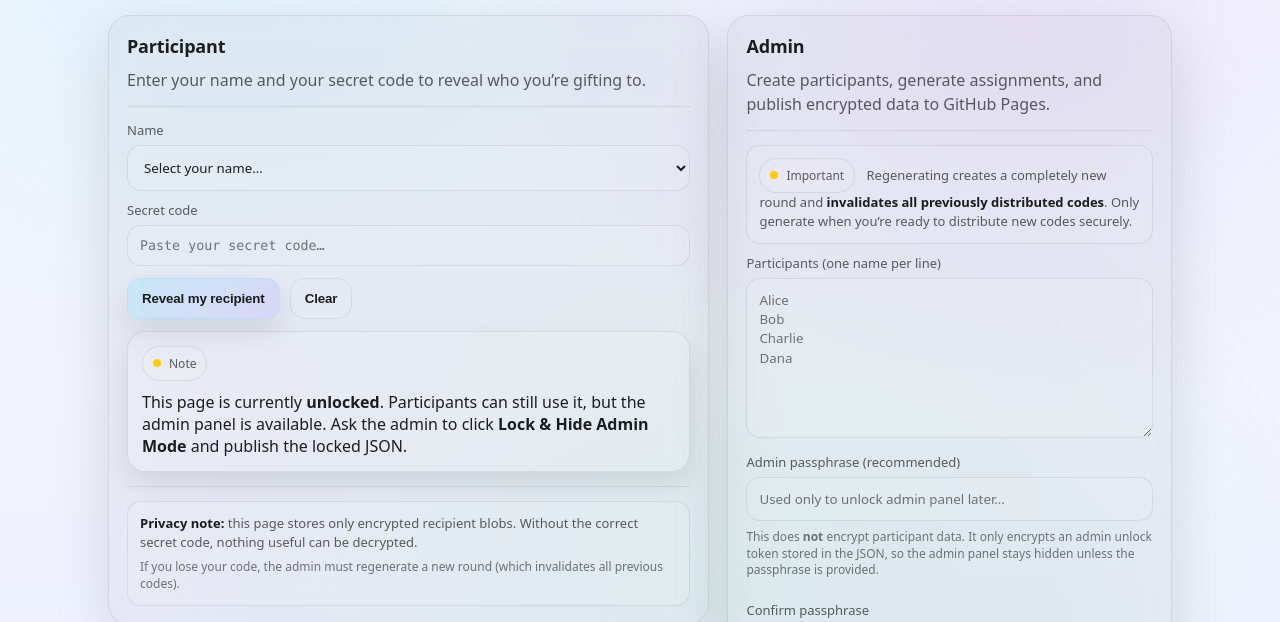
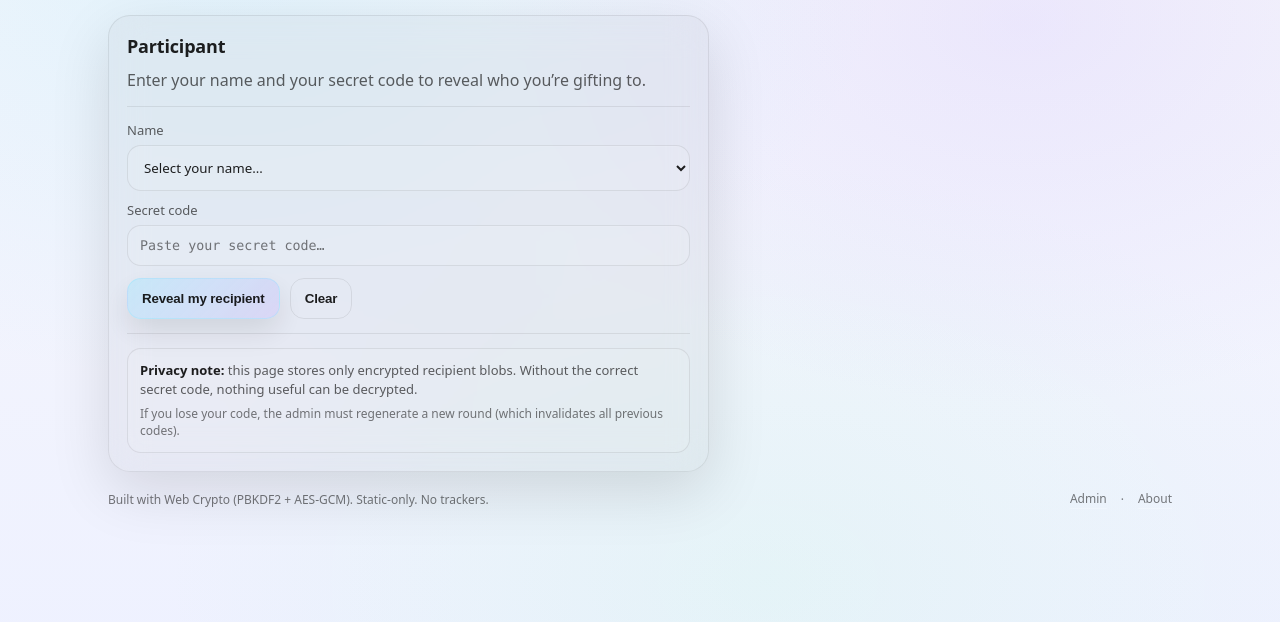
Before and after one commit to DZaram/secret-santa, a plain HTML site: page index.html in a window 1280 px wide. Shown: the part 138-760 px from the top of the page. Drawn offline with Linux system fonts and the light colour scheme.

Commit message:
Add files via upload

```diff
--- a/index.html
+++ b/index.html
@@ -546,7 +546,7 @@ const ENCRYPTED_DATA = {
   "cipher": {
     "name": "AES-GCM"
   },
-  "locked": false,
+  "locked": true,
   "participants": [
     {
       "name": "Dade",
```
